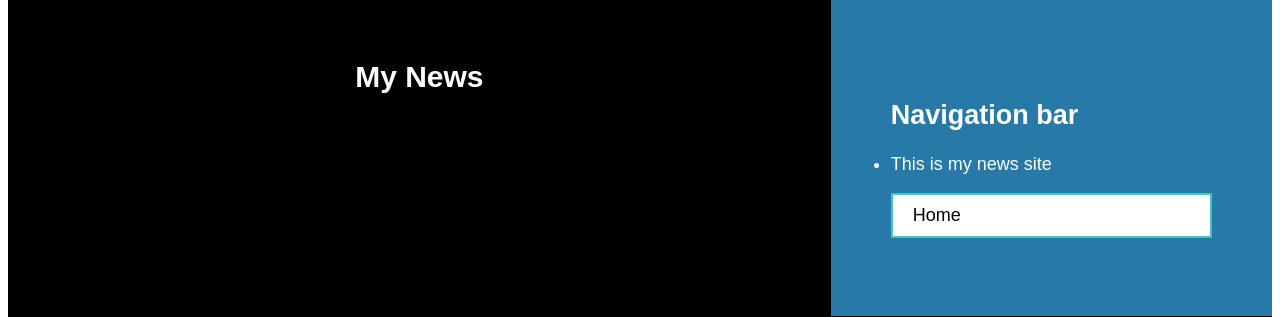
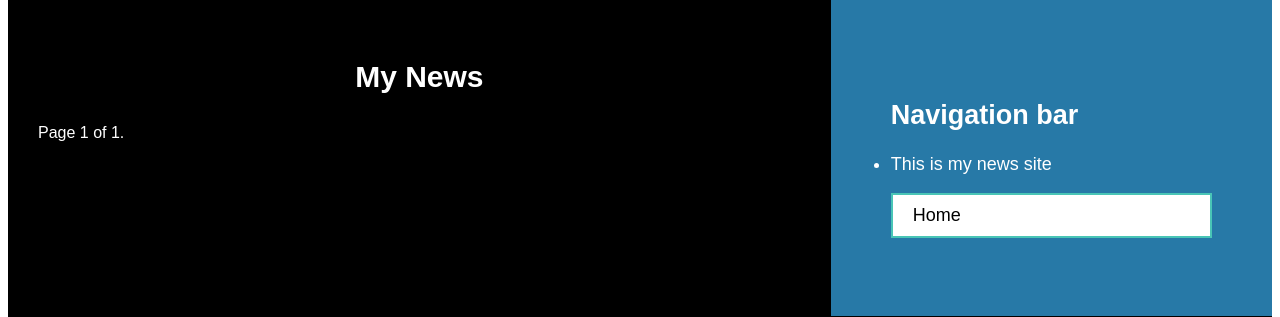
Before and after one commit to heywhereismymind/my_news_site_project, a Django app: page /news/ in a window 1280 px wide. Shown: the part 257-574 px from the top of the page. Run offline with Django 4.2, Linux system fonts and the light colour scheme; data that the repository does not hold is empty.

Commit message:
Add pagination.html and include it in list.html

```diff
--- a/mywebsite/news/templates/news/article/list.html
+++ b/mywebsite/news/templates/news/article/list.html
@@ -15,4 +15,5 @@
         </p>
         {{ article.content|truncatewords:30|linebreaks }}
     {% endfor %}
+    {% include "pagination.html" with page=articles %}
 {% endblock %}
--- /dev/null
+++ b/mywebsite/news/templates/pagination.html
@@ -0,0 +1,16 @@
+<div class="pagination">
+    <span class="pagination-links">
+
+        {% if page.has_previous %}
+            <a href="?page={{ page.previous_page_number }}">Previous</a>
+        {% endif %}
+
+        <span class="current">
+            Page {{ page.number }} of {{ page.paginator.num_pages }}.
+        </span>
+
+        {% if page.has_next %}
+            <a href="?page={{ page.next_page_number }}">Next</a>
+        {% endif %}
+    </span>
+</div>
```
